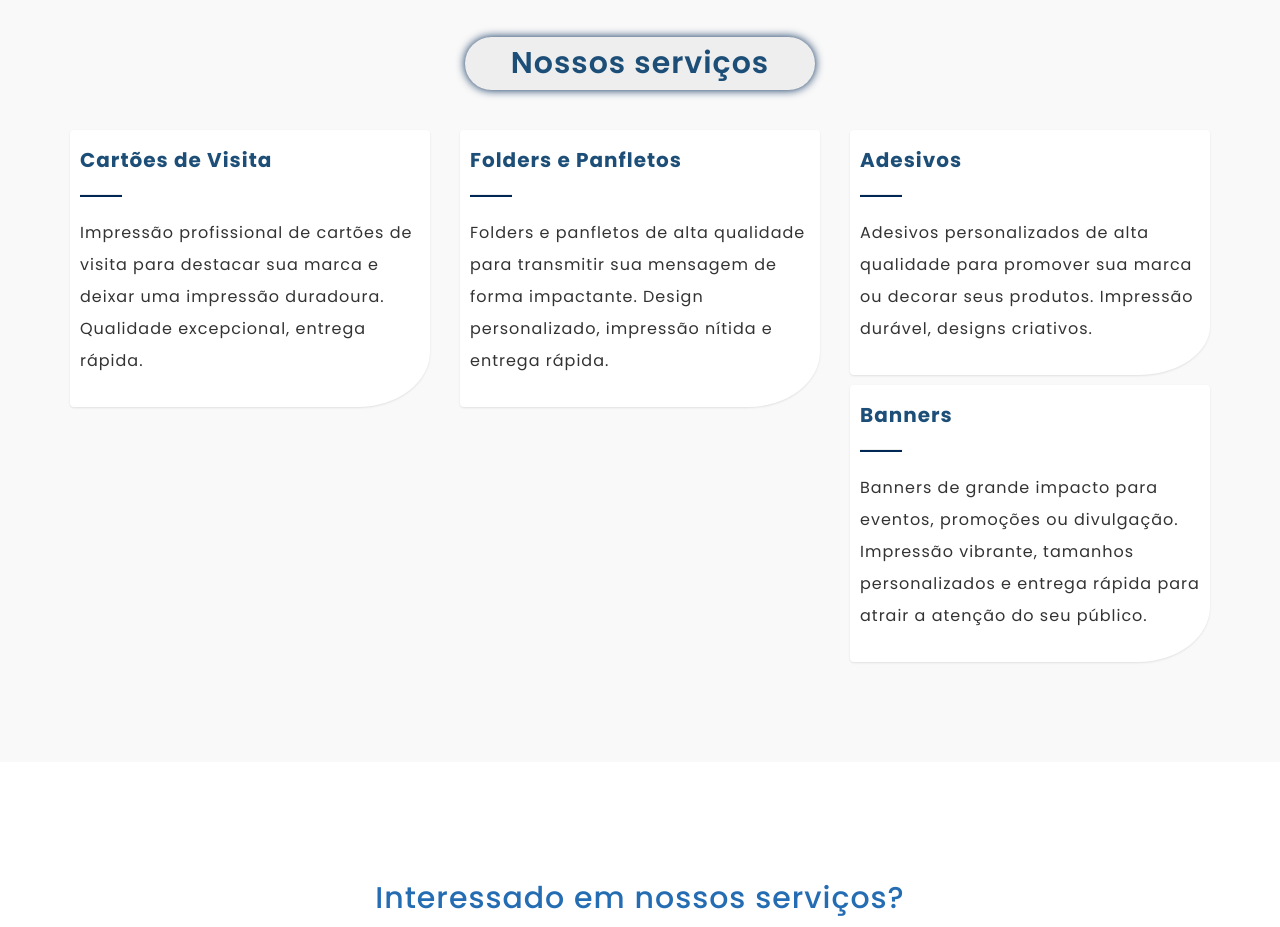
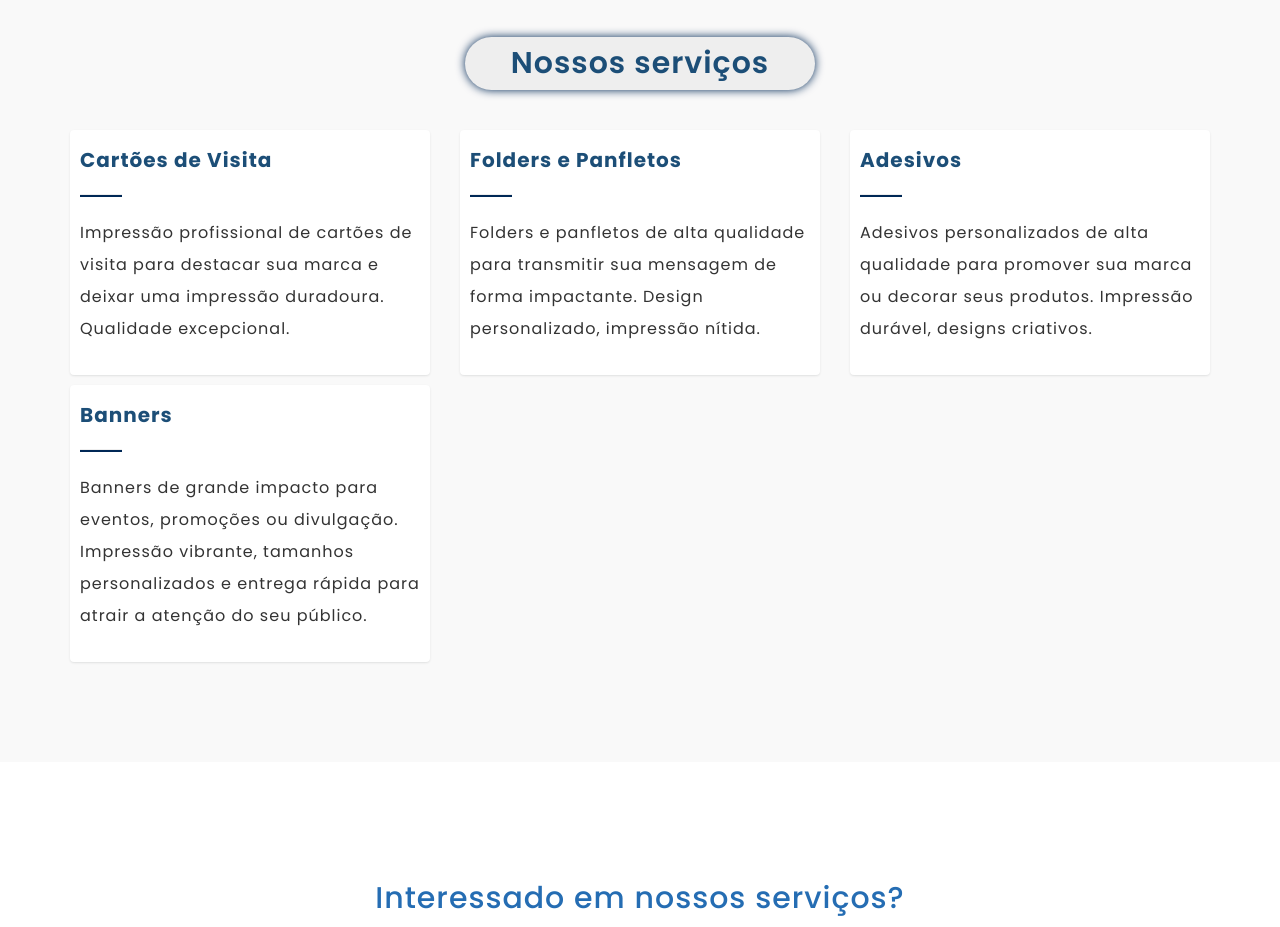
Before and after one commit to leopires97/fastinfo_grafica, a plain HTML site: page index.html in a window 1280 px wide. Shown: the part 1620-2547 px from the top of the page. Drawn offline with Linux system fonts and the light colour scheme; some packages are replaced by stand-ins of ours.

Commit message:
primeira versão

```diff
--- a/css/style.css
+++ b/css/style.css
@@ -741,7 +741,6 @@ ul.portfolio li.active {
 
 .services-section .services-detail {
   border-radius: 4px;
-  border-bottom-right-radius: 20%;
   background-color: #ffffff;
   box-shadow: 0px 1px 2px 0px rgba(90, 91, 95, 0.15);
   transition: all 0.3s ease-in-out;
--- a/index.html
+++ b/index.html
@@ -151,7 +151,7 @@
                         <i class="fa color-1"
                             style="font-size: 15pt; font-weight: bold; font-family: 'Poppins', sans-serif;">Cartões de Visita</i>
                         <hr>
-                        <p>Impressão profissional de cartões de visita para destacar sua marca e deixar uma impressão duradoura. Qualidade excepcional, entrega rápida.</p>
+                        <p>Impressão profissional de cartões de visita para destacar sua marca e deixar uma impressão duradoura. Qualidade excepcional.</p>
                     </div>
                 </div>
                 <div class="col-md-4 col-sm-6">
@@ -159,7 +159,7 @@
                         <i class="fa color-1"
                             style="font-size: 15pt; font-weight: bold; font-family: 'Poppins', sans-serif;">Folders e Panfletos</i>
                         <hr>
-                        <p>Folders e panfletos de alta qualidade para transmitir sua mensagem de forma impactante. Design personalizado, impressão nítida e entrega rápida.</p>
+                        <p>Folders e panfletos de alta qualidade para transmitir sua mensagem de forma impactante. Design personalizado, impressão nítida.</p>
                     </div>
                 </div>
                 <div class="col-md-4 col-sm-6">
```
